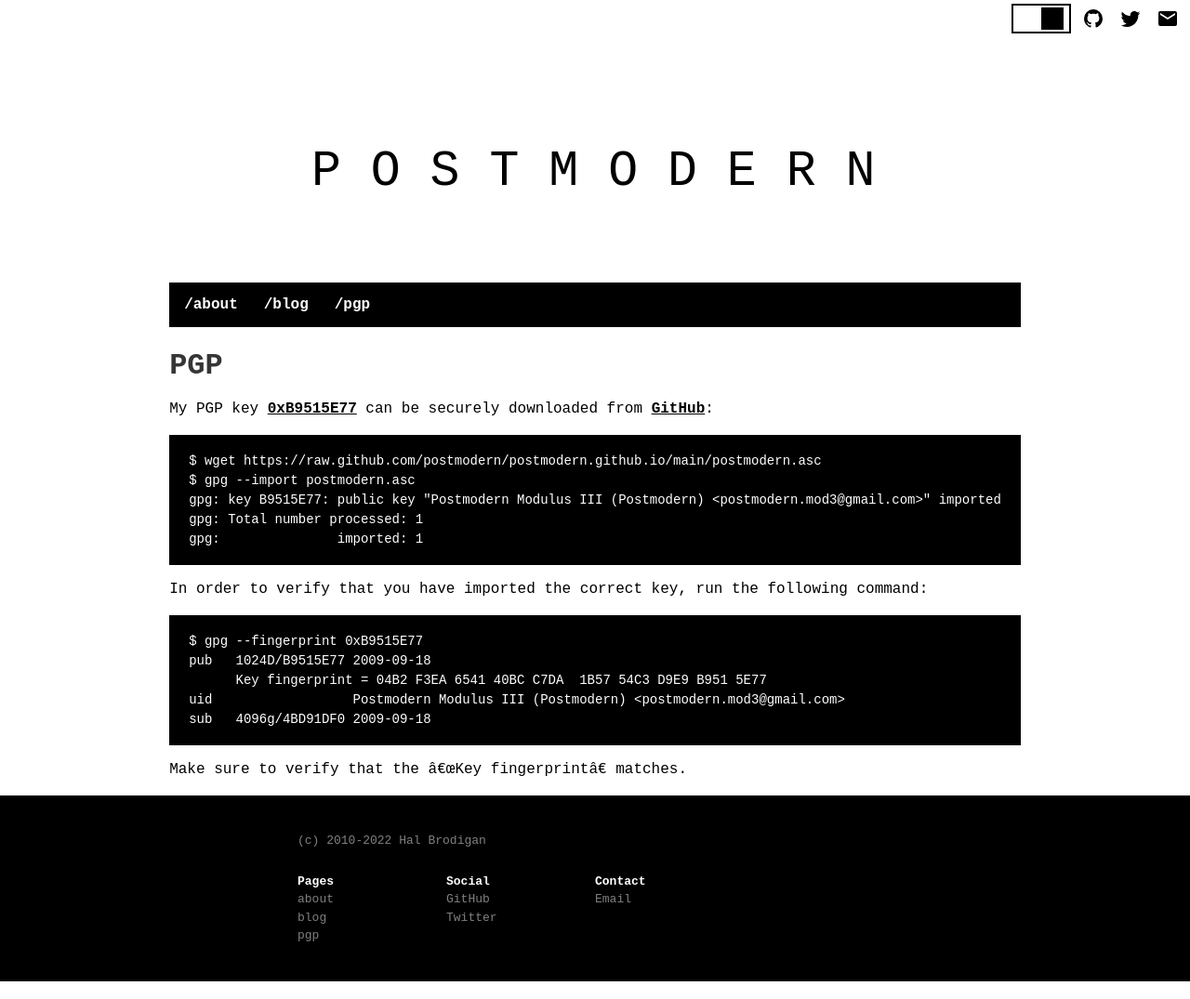
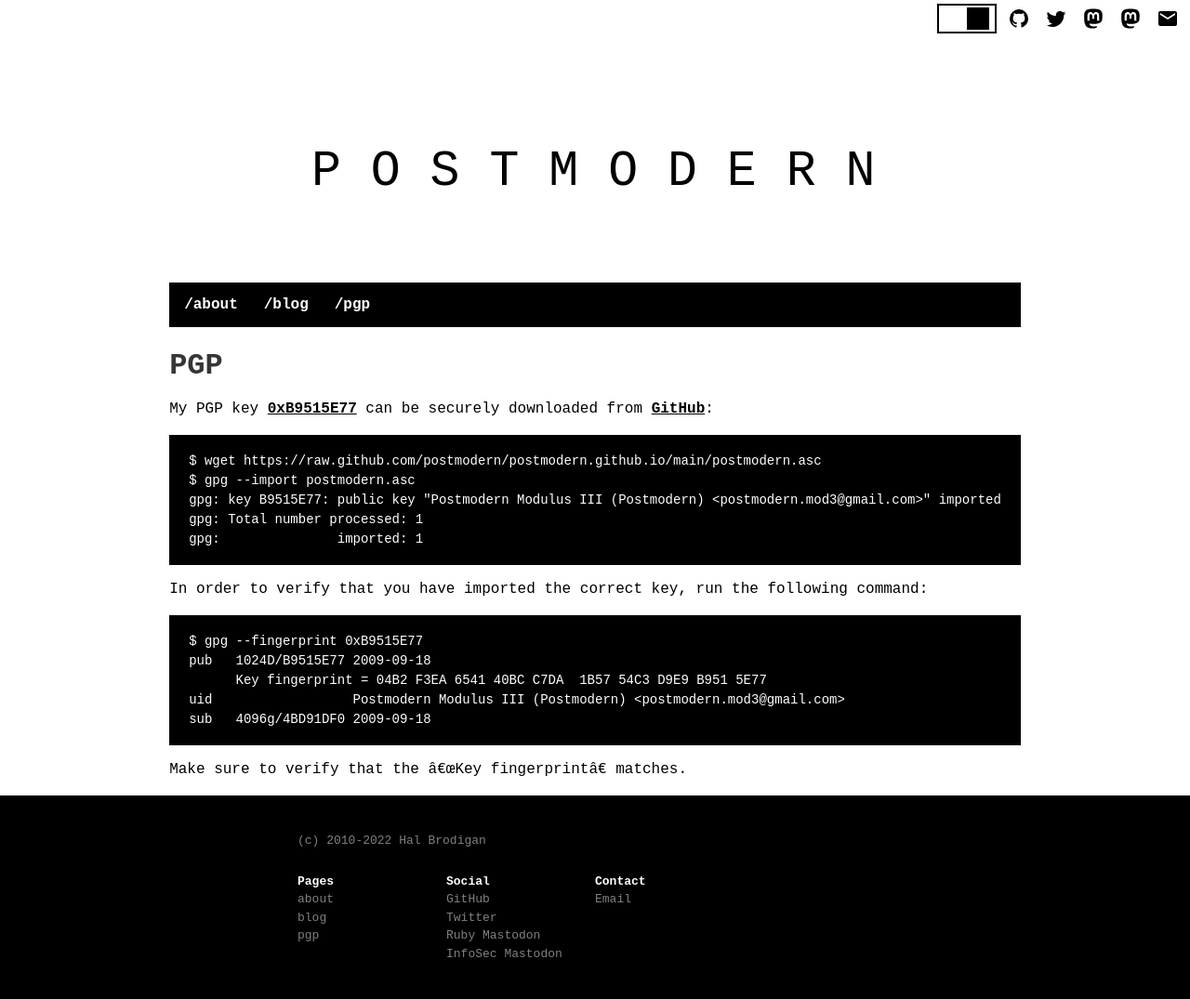
Before and after one commit to postmodern/postmodern.github.io, a Jekyll site: the page built from pgp/index.md, in a window 1280 px wide. Shown: the whole page at 93% size. Built offline with Jekyll 4.4.1, drawn with Linux system fonts in a browser that asks for light colours.

Commit message:
Add links to Mastodon.

```diff
--- a/_includes/footer.html
+++ b/_includes/footer.html
@@ -20,6 +20,8 @@
       <ul>
         <li><a href="{{ site.postmodern.github }}">GitHub</a></li>
         <li><a href="{{ site.postmodern.twitter }}">Twitter</a></li>
+        <li><a rel="me" href="https://ruby.social/@postmodern">Ruby Mastodon</a></li>
+        <li><a rel="me" href="https://infosec.exchange/@postmodern">InfoSec Mastodon</a></li>
       </ul>
     </div>
 
--- a/_includes/top-menu.html
+++ b/_includes/top-menu.html
@@ -13,6 +13,14 @@
       {% include icons/twitter.svg %}
     </a>
 
+    <a class="level-item" rel="me" href="https://ruby.social/@postmodern">
+      {% include icons/mastodon.svg %}
+    </a>
+
+    <a class="level-item" rel="me" href="https://infosec.exchange/@postmodern">
+      {% include icons/mastodon.svg %}
+    </a>
+
     <a class="level-item" href="{{ site.postmodern.email }}">
       {% include icons/email.svg %}
     </a>
```
Also changed, not shown: _includes/icons/mastodon.svg (added).
